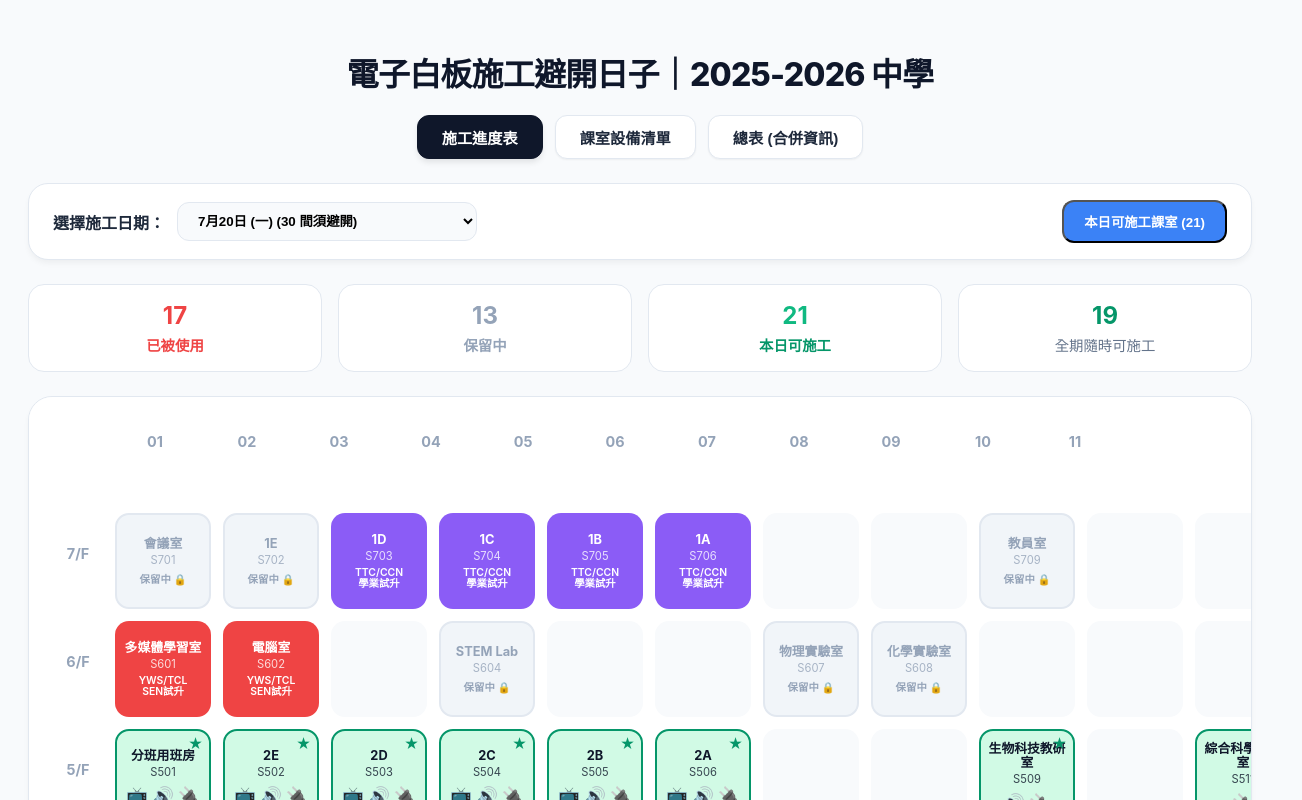
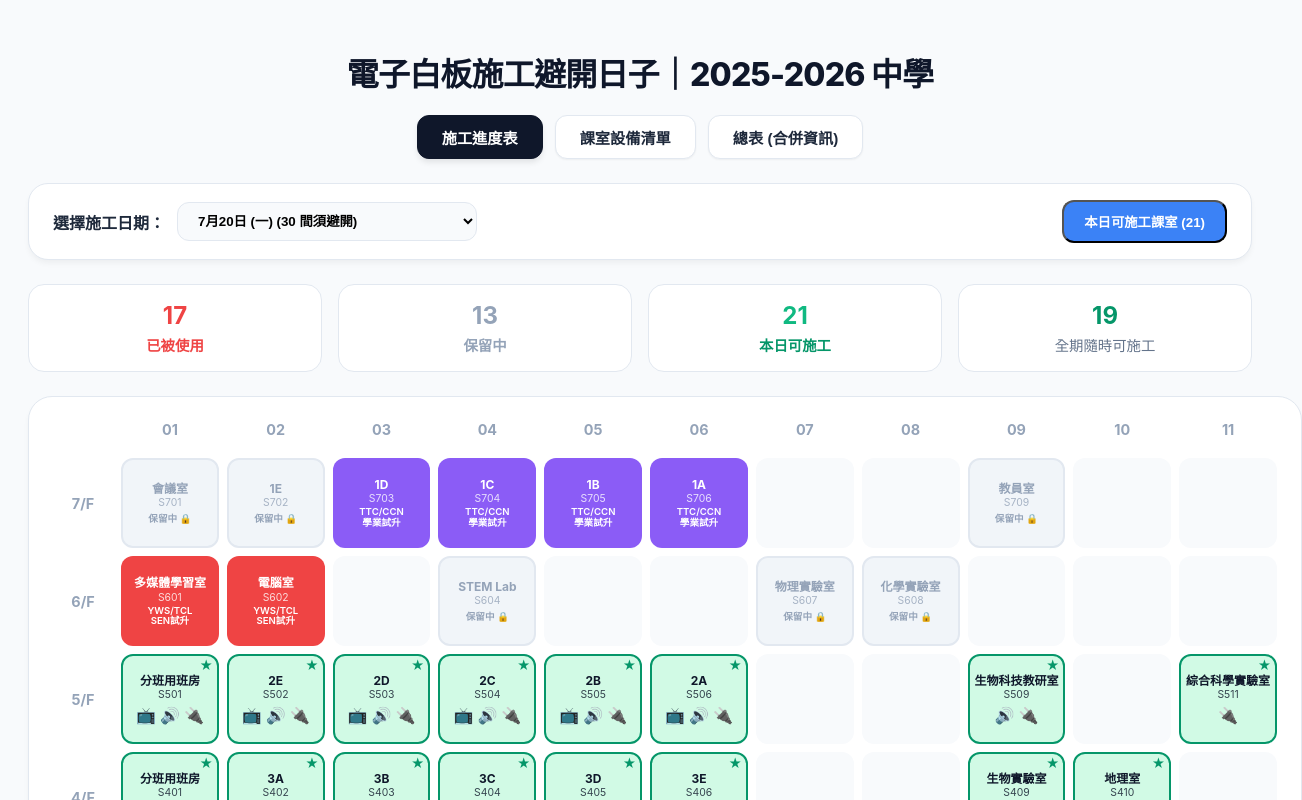
Before and after one commit to kingtmc314/whiteboard-scheduler, a Next.js app: page / in a window 1280 px wide. Shown: the top 800 px of the page, 1302 px wide, since content can reach past the window. Built offline with nearby package versions, Linux system fonts and the light colour scheme.

Commit message:
Fix column alignment using CSS Grid and optimize cell dimensions for a more compact layout

```diff
--- a/app/globals.css
+++ b/app/globals.css
@@ -157,57 +157,47 @@ h1 {
 .s-reserved b { color: var(--reserved); }
 .s-any b { color: var(--priority); }
 
-/* Grid Layout */
-.wrap {
-  display: flex;
-  gap: 24px;
-  align-items: flex-start;
-}
-
+/* Grid Layout Optimization */
 .planbox {
-  flex: 1;
   background: white;
   padding: 24px;
   border-radius: 24px;
   border: 1px solid #e2e8f0;
   box-shadow: 0 4px 6px -1px rgba(0,0,0,0.05);
   overflow-x: auto;
+  width: 100%;
 }
 
-.frow, .colhead {
-  display: flex;
-  gap: 12px;
-  margin-bottom: 12px;
+.grid-container {
+  display: grid;
+  grid-template-columns: 60px repeat(11, 1fr);
+  gap: 8px;
+  min-width: 1000px;
 }
 
 .flabel {
-  width: 50px;
-  height: 80px;
   display: flex;
   align-items: center;
   justify-content: center;
   font-weight: 700;
   font-size: 0.9rem;
   color: #94a3b8;
-  flex-shrink: 0;
 }
 
 .chead {
-  width: 80px;
-  height: 40px;
   display: flex;
   align-items: center;
   justify-content: center;
   font-weight: 700;
   font-size: 0.9rem;
   color: #94a3b8;
-  flex-shrink: 0;
+  padding-bottom: 12px;
 }
 
 .cell {
-  width: 80px;
-  height: 80px;
-  border-radius: 14px;
+  aspect-ratio: 1.1 / 1; /* Slightly wider than tall */
+  min-height: 70px;
+  border-radius: 12px;
   display: flex;
   flex-direction: column;
   align-items: center;
@@ -216,8 +206,7 @@ h1 {
   transition: all 0.2s;
   position: relative;
   border: 2px solid transparent;
-  padding: 6px;
-  flex-shrink: 0;
+  padding: 4px;
 }
 
 .cell:hover {
@@ -226,88 +215,33 @@ h1 {
   z-index: 10;
 }
 
-.empty {
-  background: #f8fafc;
-  cursor: default;
-}
-
-.empty:hover {
-  transform: none;
-  box-shadow: none;
-}
-
-.free {
-  background: #ecfdf5;
-  border-color: #d1fae5;
-}
-
-.always-free {
-  background: #d1fae5;
-  border-color: var(--priority);
-}
-
-.used {
-  color: white;
-}
-
-.reserved {
-  background: #f1f5f9;
-  border-color: #e2e8f0;
-  color: #94a3b8;
-}
-
-.done {
-  background: #eef2ff;
-  border-color: var(--done);
-}
+.empty { background: #f8fafc; cursor: default; }
+.free { background: #ecfdf5; border-color: #d1fae5; }
+.always-free { background: #d1fae5; border-color: var(--priority); }
+.used { color: white; }
+.reserved { background: #f1f5f9; border-color: #e2e8f0; color: #94a3b8; }
+.done { background: #eef2ff; border-color: var(--done); }
 
 .rname {
-  font-size: 0.8rem;
+  font-size: 0.75rem;
   font-weight: 700;
   text-align: center;
   line-height: 1.1;
-  margin-bottom: 2px;
+  margin-bottom: 1px;
 }
 
-.rcode {
-  font-size: 0.7rem;
-  opacity: 0.8;
-}
-
-.rinfo {
-  font-size: 0.65rem;
-  text-align: center;
-  margin-top: 4px;
-  font-weight: 600;
-  line-height: 1.1;
-}
-
-.rres {
-  font-size: 0.65rem;
-  margin-top: 4px;
-  font-weight: 600;
-}
-
-.rdone {
-  font-size: 0.65rem;
-  color: var(--done);
-  font-weight: 800;
-  margin-top: 4px;
-}
-
-.rok {
-  font-size: 0.65rem;
-  color: var(--priority);
-  font-weight: 700;
-  margin-top: 4px;
-}
+.rcode { font-size: 0.65rem; opacity: 0.8; }
+.rinfo { font-size: 0.6rem; text-align: center; margin-top: 2px; font-weight: 600; line-height: 1.1; }
+.rres { font-size: 0.6rem; margin-top: 2px; font-weight: 600; }
+.rdone { font-size: 0.6rem; color: var(--done); font-weight: 800; margin-top: 2px; }
+.rok { font-size: 0.6rem; color: var(--priority); font-weight: 700; margin-top: 2px; }
 
 .p-star {
   position: absolute;
-  top: 4px;
-  right: 6px;
+  top: 2px;
+  right: 4px;
   color: var(--priority);
-  font-size: 0.9rem;
+  font-size: 0.8rem;
   font-weight: 900;
 }
 
@@ -321,13 +255,7 @@ h1 {
   border-top: 1px solid #f1f5f9;
 }
 
-.lg {
-  padding: 6px 12px;
-  border-radius: 8px;
-  font-size: 0.75rem;
-  font-weight: 600;
-}
-
+.lg { padding: 6px 12px; border-radius: 8px; font-size: 0.75rem; font-weight: 600; }
 .lg-free { background: #ecfdf5; color: #065f46; }
 .lg-priority { background: #d1fae5; color: #065f46; border: 1px solid var(--priority); }
 .lg-reserved { background: #f1f5f9; color: #475569; }
@@ -335,212 +263,68 @@ h1 {
 
 /* Sidebar */
 .side {
-  width: 340px;
-  position: sticky;
-  top: 20px;
+  position: fixed;
+  top: 0;
+  right: 0;
+  width: 360px;
+  height: 100vh;
+  background: white;
+  box-shadow: -10px 0 30px rgba(0,0,0,0.1);
+  z-index: 200;
+  padding: 32px;
+  overflow-y: auto;
+  animation: slideIn 0.3s ease-out;
 }
 
-.detail {
-  background: white;
-  padding: 24px;
-  border-radius: 24px;
-  border: 1px solid #e2e8f0;
-  box-shadow: 0 4px 6px -1px rgba(0,0,0,0.05);
-  position: relative;
+@keyframes slideIn {
+  from { transform: translateX(100%); }
+  to { transform: translateX(0); }
 }
 
-.detail h3 {
-  font-size: 1.25rem;
-  font-weight: 700;
-  margin-bottom: 8px;
-}
+.detail h3 { font-size: 1.5rem; font-weight: 800; margin-bottom: 8px; }
+.close-btn { position: absolute; top: 24px; right: 24px; background: #f1f5f9; border: none; width: 32px; height: 32px; border-radius: 50%; display: flex; align-items: center; justify-content: center; cursor: pointer; color: #64748b; }
 
-.close-btn {
-  position: absolute;
-  top: 16px;
-  right: 16px;
-  background: #f1f5f9;
-  border: none;
-  width: 28px;
-  height: 28px;
-  border-radius: 50%;
-  display: flex;
-  align-items: center;
-  justify-content: center;
-  cursor: pointer;
-  font-size: 0.8rem;
-  color: #64748b;
-  transition: all 0.2s;
-}
-
-.close-btn:hover {
-  background: #e2e8f0;
-  color: var(--primary);
-}
-
-.msg-box {
-  padding: 16px;
-  border-radius: 16px;
-  margin-top: 16px;
-}
-
+.msg-box { padding: 20px; border-radius: 20px; margin-top: 20px; }
 .msg-box.error { background: #fef2f2; border: 1px solid #fee2e2; }
 .msg-box.success { background: #f0fdf4; border: 1px solid #dcfce7; }
-
 .warn { color: var(--used); font-weight: 700; }
 .okmsg { color: var(--priority); font-weight: 700; }
 
 /* Progress Tracker */
-.progress-tracker {
-  margin-top: 20px;
-  padding-top: 20px;
-  border-top: 1px dashed #e2e8f0;
-}
-
-.progress-tracker h4 {
-  font-size: 0.9rem;
-  font-weight: 700;
-  margin-bottom: 12px;
-}
-
-.p-item {
-  display: flex;
-  align-items: center;
-  gap: 10px;
-  padding: 8px 0;
-  font-size: 0.9rem;
-  cursor: pointer;
-  user-select: none;
-}
+.progress-tracker { margin-top: 24px; padding-top: 24px; border-top: 1px dashed #e2e8f0; }
+.p-item { display: flex; align-items: center; gap: 12px; padding: 10px 0; font-size: 1rem; cursor: pointer; }
+.p-item input { width: 20px; height: 20px; }
 
 /* Modal */
-.modal-overlay {
-  position: fixed;
-  top: 0;
-  left: 0;
-  right: 0;
-  bottom: 0;
-  background: rgba(15, 23, 42, 0.6);
-  backdrop-filter: blur(4px);
-  display: flex;
-  align-items: center;
-  justify-content: center;
-  z-index: 100;
-  padding: 20px;
-}
-
-.modal-content {
-  background: white;
-  width: 100%;
-  max-width: 600px;
-  max-height: 80vh;
-  border-radius: 24px;
-  display: flex;
-  flex-direction: column;
-  box-shadow: 0 25px 50px -12px rgba(0,0,0,0.25);
-}
-
-.modal-header {
-  padding: 24px;
-  border-bottom: 1px solid #e2e8f0;
-  display: flex;
-  justify-content: space-between;
-  align-items: center;
-}
-
-.modal-header h3 {
-  font-size: 1.25rem;
-  font-weight: 800;
-}
-
-.modal-body {
-  padding: 24px;
-  overflow-y: auto;
-}
-
-.modal-list {
-  display: grid;
-  grid-template-columns: 1fr 1fr;
-  gap: 12px;
-}
-
-.modal-list li {
-  padding: 12px 16px;
-  background: #f8fafc;
-  border-radius: 12px;
-  display: flex;
-  align-items: center;
-  gap: 10px;
-  font-size: 0.9rem;
-}
-
+.modal-overlay { position: fixed; top: 0; left: 0; right: 0; bottom: 0; background: rgba(15, 23, 42, 0.6); backdrop-filter: blur(4px); display: flex; align-items: center; justify-content: center; z-index: 300; padding: 20px; }
+.modal-content { background: white; width: 100%; max-width: 600px; max-height: 80vh; border-radius: 24px; display: flex; flex-direction: column; box-shadow: 0 25px 50px -12px rgba(0,0,0,0.25); }
+.modal-header { padding: 24px; border-bottom: 1px solid #e2e8f0; display: flex; justify-content: space-between; align-items: center; }
+.modal-body { padding: 24px; overflow-y: auto; }
+.modal-list { display: grid; grid-template-columns: 1fr 1fr; gap: 12px; }
+.modal-list li { padding: 12px 16px; background: #f8fafc; border-radius: 12px; display: flex; align-items: center; gap: 10px; font-size: 0.9rem; }
 .m-floor { font-weight: 700; color: var(--accent); min-width: 40px; }
 .m-name { flex: 1; font-weight: 600; }
 .m-star { color: var(--priority); }
-.m-code { font-family: monospace; color: #94a3b8; }
 
 /* Task Icons */
-.tasks.icon-only {
-  display: flex;
-  gap: 4px;
-  margin-top: 6px;
-}
-
-.t-tag { font-size: 1.1rem; opacity: 1; transition: all 0.2s; }
+.tasks.icon-only { display: flex; gap: 4px; margin-top: 4px; }
+.t-tag { font-size: 1rem; opacity: 1; transition: all 0.2s; }
 .t-tag.done { opacity: 0.3; filter: grayscale(1); }
 
 /* Equipment View & Summary Table */
-.equipment-view, .summary-view {
-  background: white;
-  padding: 32px;
-  border-radius: 24px;
-  border: 1px solid #e2e8f0;
-  box-shadow: 0 4px 6px -1px rgba(0,0,0,0.05);
-}
-
-.equip-header {
-  display: flex;
-  justify-content: space-between;
-  align-items: center;
-  margin-bottom: 32px;
-  flex-wrap: wrap;
-  gap: 16px;
-}
-
-.floor-filter select, .date-select select {
-  padding: 8px 16px;
-  border-radius: 10px;
-  border: 1px solid #e2e8f0;
-  font-weight: 600;
-  outline: none;
-  cursor: pointer;
-}
-
-.floor-section h2 {
-  font-size: 1.5rem;
-  font-weight: 800;
-  margin-bottom: 20px;
-  color: var(--primary);
-  border-left: 4px solid var(--accent);
-  padding-left: 12px;
-}
-
-.room-cards {
-  display: grid;
-  grid-template-columns: repeat(auto-fill, minmax(280px, 1fr));
-  gap: 20px;
-}
-
+.equipment-view, .summary-view { background: white; padding: 32px; border-radius: 24px; border: 1px solid #e2e8f0; box-shadow: 0 4px 6px -1px rgba(0,0,0,0.05); }
+.equip-header { display: flex; justify-content: space-between; align-items: center; margin-bottom: 32px; flex-wrap: wrap; gap: 16px; }
+.floor-filter select, .date-select select { padding: 8px 16px; border-radius: 10px; border: 1px solid #e2e8f0; font-weight: 600; outline: none; cursor: pointer; }
+.floor-section h2 { font-size: 1.5rem; font-weight: 800; margin-bottom: 20px; color: var(--primary); border-left: 4px solid var(--accent); padding-left: 12px; }
+.room-cards { display: grid; grid-template-columns: repeat(auto-fill, minmax(280px, 1fr)); gap: 20px; }
 .room-card { border: 1px solid #e2e8f0; border-radius: 16px; padding: 20px; }
 .card-head { display: flex; justify-content: space-between; margin-bottom: 16px; align-items: center; }
 .c-code { font-weight: 800; color: var(--accent); }
 .c-name { font-weight: 700; font-size: 1.1rem; }
-
 .item { display: flex; align-items: center; font-size: 0.9rem; padding: 6px 12px; border-radius: 8px; margin-bottom: 8px; }
 .item.need { background: #fef2f2; color: #b91c1c; }
 .item.done { background: #f0fdf4; color: #166534; }
 .item.none { background: #f8fafc; color: #94a3b8; }
-
 .remark { margin-top: 10px; font-size: 0.8rem; color: #ef4444; font-style: italic; }
 
 .table-wrap { overflow-x: auto; }
@@ -561,7 +345,6 @@ h1 {
 footer { margin-top: 40px; text-align: center; color: #94a3b8; font-size: 0.8rem; padding-bottom: 40px; }
 
 @media (max-width: 1024px) {
-  .wrap { flex-direction: column; }
-  .side { width: 100%; position: static; }
   .modal-list { grid-template-columns: 1fr; }
+  .side { width: 100%; }
 }
--- a/app/page.js
+++ b/app/page.js
@@ -16,7 +16,6 @@ export default function Home() {
   const [completedTasks, setCompletedTasks] = useState({});
   const [showFreeModal, setShowFreeModal] = useState(false);
 
-  // Load progress from localStorage
   useEffect(() => {
     const saved = localStorage.getItem("construction-progress");
     if (saved) setCompletedTasks(JSON.parse(saved));
@@ -117,18 +116,17 @@ export default function Home() {
             <div className="stat s-any"><b>{alwaysFreeRooms.length}</b>全期隨時可施工</div>
           </div>
 
-          <div className="wrap">
           <div className="planbox">
-              <div className="colhead">
+            <div className="grid-container">
               <div className="flabel"></div>
               {cols.map((c) => <div key={c} className="chead">{String(c).padStart(2, "0")}</div>)}
-              </div>
+
               {floors.map((f) => (
-                <div key={f} className="frow">
-                  <div className="flabel">{f}</div>
+                <>
+                  <div key={`${f}-label`} className="flabel">{f}</div>
                   {cols.map((c) => {
                     const room = processedRooms.find((r) => r.floor === f && r.col === c);
-                    if (!room) return <div key={c} className="cell empty" />;
+                    if (!room) return <div key={`${f}-${c}`} className="cell empty" />;
                     const isAlwaysFree = alwaysFreeCodes.has(room.code);
                     const info = equipment[room.code] || { wb: 0, pa: 0, socket: 0 };
 
@@ -141,7 +139,7 @@ export default function Home() {
 
                     return (
                       <div
-                        key={c}
+                        key={room.code}
                         className={cellClass}
                         style={room.use ? { background: purposeColors[room.use.p] || "#ef4444" } : {}}
                         onClick={() => setSel({ ...room, isAlwaysFree, info })}
@@ -166,8 +164,9 @@ export default function Home() {
                       </div>
                     );
                   })}
+                </>
+              ))}
             </div>
-              ))}
             <div className="legend">
               <span className="lg lg-free">空置 / 可施工</span>
               <span className="lg lg-priority">★ 優先 / 全期空置</span>
@@ -227,7 +226,6 @@ export default function Home() {
               </div>
             </aside>
           )}
-          </div>
 
           {showFreeModal && (
             <div className="modal-overlay" onClick={() => setShowFreeModal(false)}>
```
Lines whose indentation alone changed are shown as unchanged.
